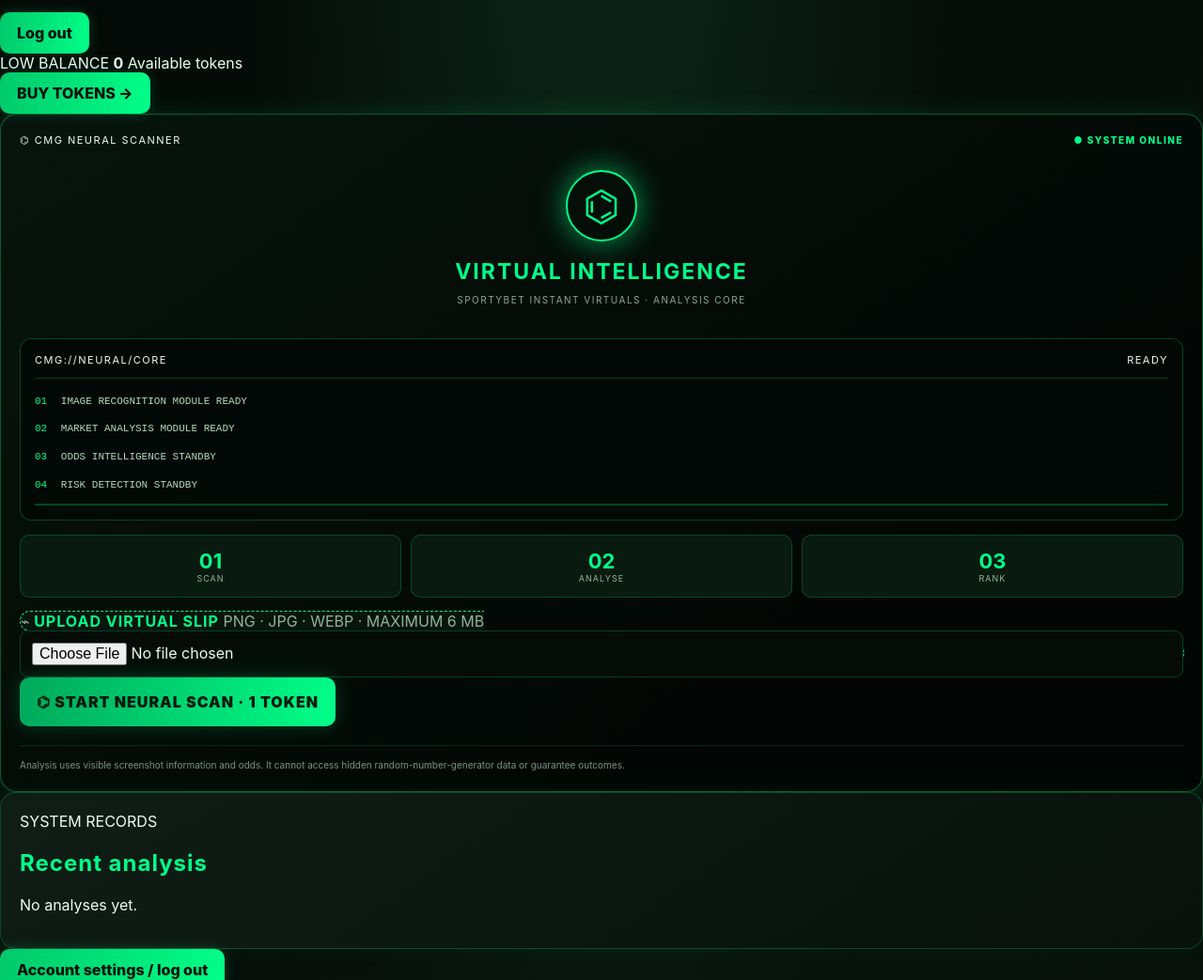
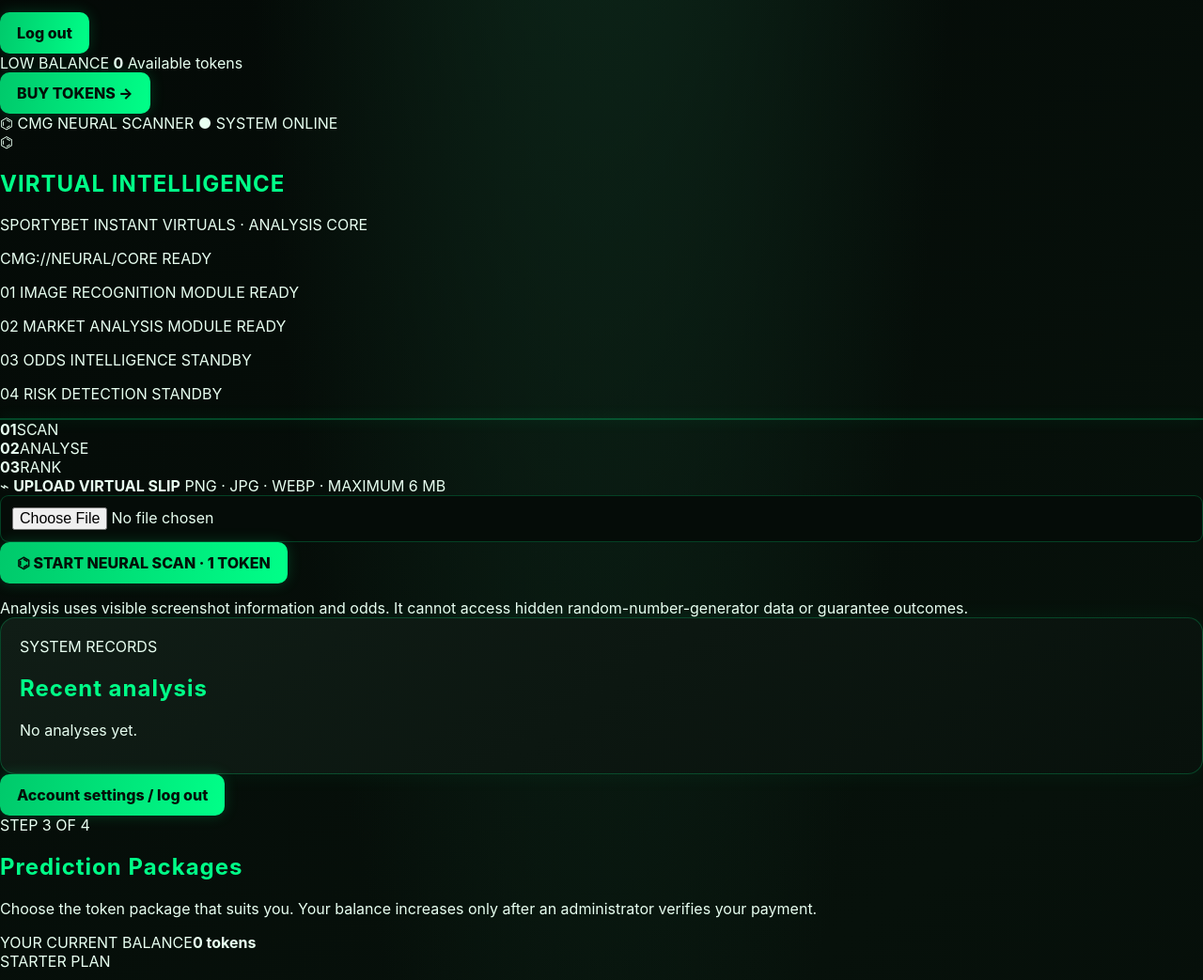
Before and after one commit to janross754-droid/cmg-virtual-site., a plain HTML site: page index.html in a window 1280 px wide. Shown: the part 1006-2049 px from the top of the page at 94% size. Drawn offline with nearby package versions, Linux system fonts and the light colour scheme.

Commit message:
Update styles.css

```diff
--- a/styles.css
+++ b/styles.css
@@ -144,165 +144,3 @@ th {
     width: 100%;
   }
 }
-
-/* CMG VIRTUAL NEURAL HACKER INTERFACE */
-
-.hacker-panel {
-  background: linear-gradient(145deg, #07140d, #020604 75%);
-  border: 1px solid rgba(0,255,130,.35);
-  border-radius: 18px;
-  padding: 20px;
-  box-shadow: 0 0 28px rgba(0,255,130,.12);
-  overflow: hidden;
-}
-
-.hacker-header,
-.terminal-top {
-  display: flex;
-  justify-content: space-between;
-  align-items: center;
-  gap: 10px;
-  flex-wrap: wrap;
-  font-size: 11px;
-  letter-spacing: 1.5px;
-  color: #00ff88;
-}
-
-.system-status {
-  color: #00ff88;
-  font-size: 10px;
-  font-weight: 800;
-}
-
-.hacker-title {
-  text-align: center;
-  padding: 25px 5px;
-}
-
-.hacker-icon {
-  width: 76px;
-  height: 76px;
-  display: grid;
-  place-items: center;
-  margin: auto;
-  border: 2px solid #00ff88;
-  border-radius: 50%;
-  color: #00ff88;
-  font-size: 45px;
-  box-shadow: 0 0 25px rgba(0,255,136,.35);
-  animation: neuralPulse 2s infinite;
-}
-
-.hacker-title h2 {
-  color: #00ff88;
-  font-size: 23px;
-  letter-spacing: 2px;
-  margin: 18px 0 8px;
-}
-
-.hacker-title p {
-  color: #86aa96;
-  font-size: 10px;
-  letter-spacing: 1.5px;
-}
-
-.scan-terminal {
-  position: relative;
-  background: #020805;
-  border: 1px solid rgba(0,255,136,.25);
-  border-radius: 12px;
-  padding: 15px;
-  overflow: hidden;
-}
-
-.terminal-top {
-  border-bottom: 1px solid rgba(0,255,136,.2);
-  padding-bottom: 12px;
-  margin-bottom: 15px;
-}
-
-.scan-terminal p {
-  color: #b0d9bd;
-  font-family: monospace;
-  font-size: 11px;
-  line-height: 1.7;
-}
-
-.scan-terminal p span {
-  color: #00ff88;
-  margin-right: 8px;
-}
-
-.scanner-metrics {
-  display: grid;
-  grid-template-columns: repeat(3, 1fr);
-  gap: 10px;
-  margin: 15px 0;
-}
-
-.scanner-metrics div {
-  text-align: center;
-  background: #091a10;
-  border: 1px solid rgba(0,255,136,.2);
-  border-radius: 10px;
-  padding: 14px 5px;
-}
-
-.scanner-metrics strong {
-  display: block;
-  color: #00ff88;
-  font-size: 22px;
-}
-
-.scanner-metrics span {
-  display: block;
-  color: #91b49d;
-  font-size: 9px;
-  letter-spacing: 1px;
-}
-
-.hacker-upload {
-  background: #07150d;
-  border: 1px dashed #00ff88;
-  border-radius: 13px;
-  margin: 18px 0;
-  min-height: 125px;
-}
-
-.hacker-upload strong {
-  color: #00ff88;
-  letter-spacing: 1px;
-}
-
-.hacker-upload span {
-  color: #91b49d;
-}
-
-.hacker-button {
-  background: linear-gradient(100deg, #00a85b, #00ff88);
-  color: #001a0c;
-  font-weight: 900;
-  letter-spacing: 1px;
-  min-height: 52px;
-  box-shadow: 0 0 22px rgba(0,255,136,.2);
-}
-
-.hacker-disclaimer {
-  color: #789484;
-  font-size: 10px;
-  line-height: 1.6;
-  border-top: 1px solid rgba(0,255,136,.15);
-  margin-top: 20px;
-  padding-top: 12px;
-}
-
-@keyframes neuralPulse {
-  0%, 100% { box-shadow: 0 0 12px rgba(0,255,136,.2); }
-  50% { box-shadow: 0 0 32px rgba(0,255,136,.6); }
-}
-
-@media(max-width: 480px) {
-  .hacker-panel { padding: 14px; }
-  .hacker-title h2 { font-size: 19px; }
-  .scanner-metrics { gap: 6px; }
-}
```
